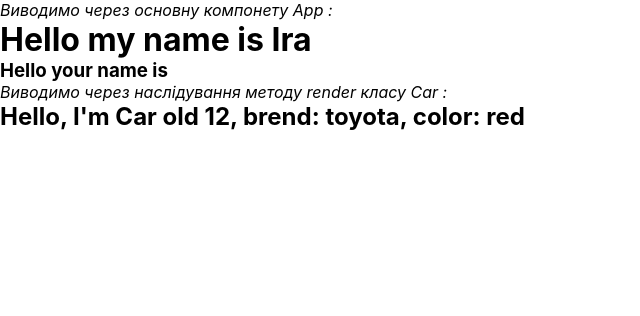
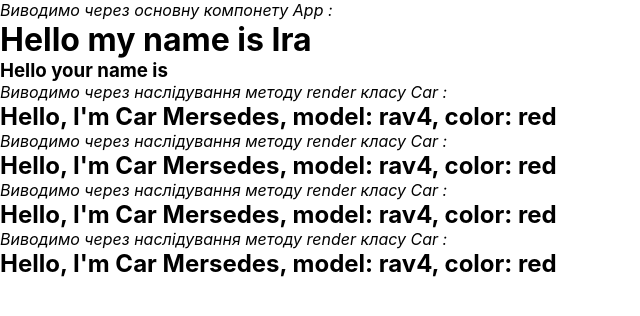
Before and after one commit to OleksandrVolodimirovich/React, a React (Create React App) app: page / in a window 1280 px wide. Shown: the top 316 px of the page, without its empty margins (0-640 px from the left). Built offline with nearby package versions, Linux system fonts and the light colour scheme.

Commit message:
[LES2] setState, render, оператор ..., зміна контенту при кліку, багаторазове використання {car}

```diff
--- a/src/App.js
+++ b/src/App.js
@@ -4,22 +4,27 @@ import React from "react";
 class Car extends React.Component{
   constructor(props){
     super(props);
-    this.state = { // //? це initial state(початковий стан) - дані котрі будуть автоматично в компоненті або в
-      //  //? функції під час її ініціалізації.
+    this.state = {
       color: 'red',
       brend: 'toyota',
-      model: 'rav4'
+      model: 'rav4',
     };
   }
+
+  handleClick(){
+    this.setState ({model: 'BMW', color: 'black'})
+  }
+
   render(){
-    console.log(this.props.car);
-    console.log(this.props); //* отримаємо об'єкт {car} котрий знаходиться в фрагменті
-
-    const year = 12; //* можна створити змінну і вивести її в тому ж методі render
+    console.log(this.state);
     return (
       <div>
         <i>Виводимо через наслідування методу render класу Car :</i>
-        <h2>Hello, I'm Car old {year}, brend: {this.state.brend}, color: {this.state.color}</h2>  {/* //* застосування властивості з методу state */}
+        {/* //*Зазвичай bind застосовується для фіксації цього методу об'єкта */}
+        <h2 onClick = {this.handleClick.bind(this)}>
+          Hello, I'm Car {this.props.car}, model: {this.state.model},
+           color: {this.state.color}
+          </h2>
       </div>
     )
   }
@@ -28,6 +33,23 @@ class Car extends React.Component{
 const App = () => {
   const name = "Ira";
   const value = `${name}`;
+  const a = {
+    a: 'aa',
+    b: 'ba',
+  };
+  const b = {
+    a: 'ab',
+    c: 'cb',
+  };
+  const c = {
+    b: 'ac',
+    c: 'cc',
+  };
+  const d = {
+    ...a, ...b, ...c
+  };
+  console.log(d);
+
   const element = (
     <div>
       <i>Виводимо через основну компонету App :</i>
@@ -35,12 +57,15 @@ const App = () => {
       <h3>Hello your name is</h3>
     </div>
   );
-  return( //* <></> - це фрагмент
+  return(
     <>
       {element}
-      <Car car={'Mersedes'} value={name}/>  {/* //* об'єкт car котрий передається в render} */}
+      <Car car={'Mersedes'} value={name}/>
+      <Car car={'Mersedes'} value={name}/>
+      <Car car={'Mersedes'} value={name}/>
+      <Car car={'Mersedes'} value={name}/>
     </>
-  )
+  );
 };
 
 export default App;
```
